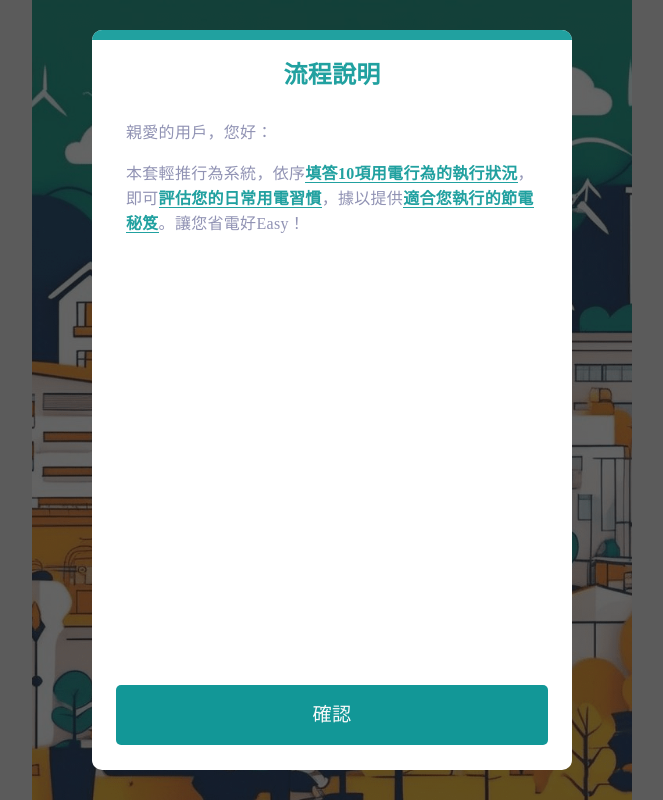
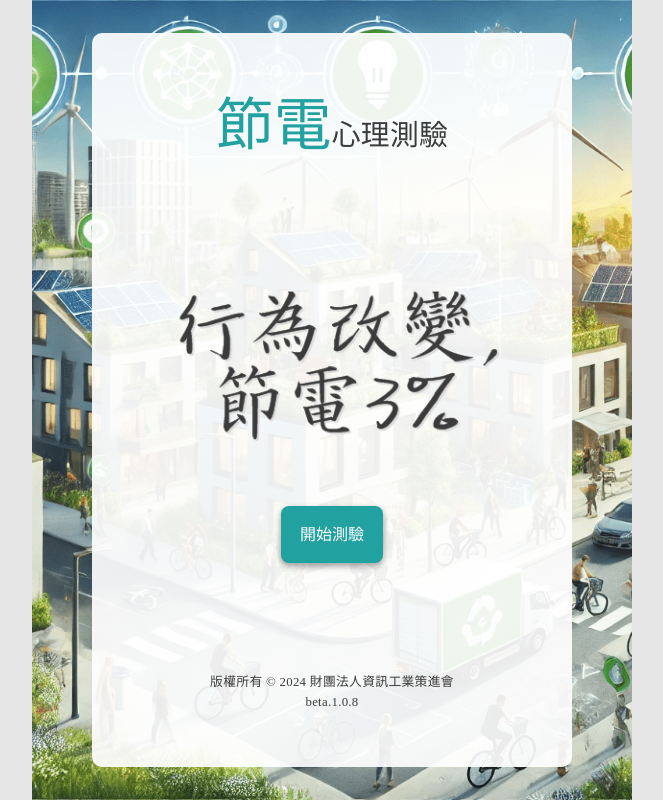
Before and after one commit to zhuang8026/iii-power-saving-tools, a React (Create React App) app: page / in a window 1280 px wide. Shown: the whole page, without its empty margins (308-971 px from the left). Built offline with nearby package versions, Linux system fonts and the light colour scheme.

Commit message:
能源局 問卷

```diff
--- a/src/components/DesignSystem/FullWindow/index.js
+++ b/src/components/DesignSystem/FullWindow/index.js
@@ -1,6 +1,9 @@
 import React, { createContext, useState, useContext } from 'react';
 
-import classes from './styles.module.scss';
+// css
+import classes from './style.module.scss';
+import classNames from 'classnames/bind';
+const cx = classNames.bind(classes);
 
 export const FullWindowAnimateStorage = createContext();
 
@@ -40,7 +43,7 @@ export const FullPopWindow = () => {
     } = animateObjData;
 
     if (animateObj) {
-        return <div className={classes.popAnimateContainer}>{animateObj?.component}</div>;
+        return <div className={cx('popAnimateContainer')}>{animateObj?.component}</div>;
     }
     return null;
 };
--- a/src/components/DesignSystem/MainCard/index.js
+++ b/src/components/DesignSystem/MainCard/index.js
@@ -21,7 +21,7 @@ const MainCard = ({ history, isNext }) => {
                         className={cx('start', 'app__controls__btn', 'app__controls__btn-prime')}
                         onClick={() => isNext()}
                     >
-                        取得秘笈
+                        開始測驗
                     </button>
                 </div>
             </div>
--- a/src/components/DesignSystem/NormalCard/index.js
+++ b/src/components/DesignSystem/NormalCard/index.js
@@ -9,34 +9,10 @@ import classes from './style.module.scss';
 import classNames from 'classnames/bind';
 const cx = classNames.bind(classes);
 
-const otherList = [
-    { value: '臺北市', label: '臺北市' },
-    { value: '桃園市', label: '桃園市' },
-    { value: '臺中市', label: '臺中市' },
-    { value: '臺南市', label: '臺南市' },
-    { value: '高雄市', label: '高雄市' },
-
-    { value: '基隆市', label: '基隆市' },
-    { value: '新竹市', label: '新竹市' },
-    { value: '嘉義市', label: '嘉義市' },
-
-    { value: '宜蘭縣', label: '宜蘭縣' },
-    { value: '新竹縣', label: '新竹縣' },
-    { value: '苗栗縣', label: '苗栗縣' },
-    { value: '彰化縣', label: '彰化縣' },
-    { value: '南投縣', label: '南投縣' },
-    { value: '雲林縣', label: '雲林縣' },
-    { value: '嘉義縣', label: '嘉義縣' },
-    { value: '屏東縣', label: '屏東縣' },
-    { value: '花蓮縣', label: '花蓮縣' },
-    { value: '臺東縣', label: '臺東縣' },
-    { value: '澎湖縣', label: '澎湖縣' }
-];
-
 const NormalCard = ({ history, userData, setUserData, isNext }) => {
     const [prog, setProg] = useState(1);
     const [disabled, setDisabled] = useState(true);
-    const [isOtherRegion, setIsOtherRegion] = useState(false);
+    // const [isOtherRegion, setIsOtherRegion] = useState(false);
     const progBar = useRef();
     // const inputRefs = useRef([]);
 
@@ -48,14 +24,14 @@ const NormalCard = ({ history, userData, setUserData, isNext }) => {
 
     const controler = () => {
         setProg(prog + 1);
-        updateProgress(prog, 4);
+        updateProgress(prog, 2);
         setDisabled(true);
     };
 
     const clickNext = () => {
         setUserData(userData);
         userData[prog - 1].result !== null && controler();
-        prog === 4 && userData[prog - 1].result !== null && isNext();
+        prog === 2 && userData[prog - 1].result !== null && isNext();
     };
 
     const chooseResult = (index, txt) => {
@@ -65,23 +41,12 @@ const NormalCard = ({ history, userData, setUserData, isNext }) => {
 
         switch (index) {
             case 0:
-                let regex_0 = /^\d{11,}$/;
+                let regex_0 = /^[\u4e00-\u9fa5]+$/;
                 bool = !regex_0.test(txt);
                 break;
             case 1:
-                let regex_1 = /^[\u4e00-\u9fa5]+$/;
+                let regex_1 = /^[A-Za-z0-9._%+-]+@[A-Za-z0-9.-]+\.[A-Za-z]{2,}$/;
                 bool = !regex_1.test(txt);
-                break;
-            case 2:
-                // txt 不能為空或 "other", true 為不可下一步
-                bool = txt === '' || txt === 'other';
-                let otherItem = otherList.map(ele => ele.value);
-                txt === 'other' || otherItem.includes(txt) ? setIsOtherRegion(true) : setIsOtherRegion(false);
-
-                console.log(txt === 'other', otherItem.includes(txt), isOtherRegion, txt);
-                break;
-            case 3:
-                bool = txt === '';
                 break;
             default:
                 break;
@@ -143,7 +108,7 @@ const NormalCard = ({ history, userData, setUserData, isNext }) => {
                                                     }
                                                     options={val.list}
                                                 />
-                                                {isOtherRegion && (
+                                                {/* {isOtherRegion && (
                                                     <>
                                                         <h2 className={cx('msg')}>請選擇其他地區</h2>
                                                         <Select
@@ -162,12 +127,12 @@ const NormalCard = ({ history, userData, setUserData, isNext }) => {
                                                             options={otherList}
                                                         />
                                                     </>
-                                                )}
+                                                )} */}
                                             </div>
                                         )}
                                     </div>
 
-                                    {val.img && <img src={val.img} alt="" />}
+                                    {/* {val.img && <img src={val.img} alt="" />} */}
                                 </>
                             ) : (
                                 ''
@@ -178,7 +143,7 @@ const NormalCard = ({ history, userData, setUserData, isNext }) => {
             </div>
             <div className={cx('app__controls')}>
                 <div className={cx('btn-box', { disabled: disabled })}>
-                    <div className={cx('step_num')}>{prog}/4</div>
+                    <div className={cx('step_num')}>{prog}/2</div>
                     <button
                         className={cx('app__controls__btn', 'app__controls__btn-prime', 'next')}
                         onClick={() => clickNext()}
--- a/src/components/pages/Tool/index.js
+++ b/src/components/pages/Tool/index.js
@@ -31,61 +31,21 @@ const Tool = ({ history }) => {
     const [step, setStep] = useState(0);
     const [userData, setUserData] = useState([
         {
-            type: 'number',
-            name: '請輸入電費單據上電號，共11位數字',
-            placeholder: '例：00123456789',
-            inputMode: 'numeric',
-            img: ELECPIC,
+            type: 'text', // text, number
+            name: '請輸入姓名',
+            placeholder: '例：王小明',
+            inputMode: 'search',
+            img: ELECNAME, // ELECPIC
             result: null
         },
         {
             type: 'text',
-            name: '請輸入電費單據上用電戶名',
-            placeholder: '例：王小明',
+            name: '請輸入電子郵箱',
+            placeholder: '例：xiaoming@example.com',
             inputMode: 'search',
             img: ELECNAME,
             result: null
-        },
-        {
-            type: 'select',
-            name: '請選擇行政區',
-            placeholder: '請選擇行政區',
-            inputMode: '',
-            list: [
-                { value: '板橋區', label: '板橋區' },
-                { value: '中和區', label: '中和區' },
-                { value: '新莊區', label: '新莊區' },
-                { value: '土城區', label: '土城區' },
-                { value: '汐止區', label: '汐止區' },
-                { value: '鶯歌區', label: '鶯歌區' },
-                { value: '淡水區', label: '淡水區' },
-                { value: '五股區', label: '五股區' },
-                { value: '林口區', label: '林口區' },
-                { value: '深坑區', label: '深坑區' },
-                { value: '坪林區', label: '坪林區' },
-                { value: '石門區', label: '石門區' },
-                { value: '萬里區', label: '萬里區' },
-                { value: '雙溪區', label: '雙溪區' },
-                { value: '烏來區', label: '烏來區' },
-                { value: '三重區', label: '三重區' },
-                { value: '永和區', label: '永和區' },
-                { value: '新店區', label: '新店區' },
-                { value: '蘆洲區', label: '蘆洲區' },
-                { value: '樹林區', label: '樹林區' },
-                { value: '三峽區', label: '三峽區' },
-                { value: '瑞芳區', label: '瑞芳區' },
-                { value: '泰山區', label: '泰山區' },
-                { value: '八里區', label: '八里區' },
-                { value: '石碇區', label: '石碇區' },
-                { value: '三芝區', label: '三芝區' },
-                { value: '金山區', label: '金山區' },
-                { value: '平溪區', label: '平溪區' },
-                { value: '貢寮區', label: '貢寮區' },
-                { value: 'other', label: '其他' },
-            ],
-            result: null
-        },
-        { type: 'text', name: '請輸入社區', placeholder: '例：XXX社區', inputMode: 'search', result: null }
+        }
     ]);
     const [QA, setQA] = useState([]);
     const [result, setResult] = useState([
@@ -161,7 +121,11 @@ const Tool = ({ history }) => {
     // 送出選擇題
     const sendSelectData = async () => {
         let payload = {
-            userData,
+            data_from: '能源署',
+            userData: {
+                name: userData[0]['result'], // 姓名
+                user_id: userData[1]['result'] // 帳號
+            },
             survey: {
                 survey_vol: vol,
                 question: QA
@@ -215,7 +179,7 @@ const Tool = ({ history }) => {
 
     useEffect(() => {
         asyncAllAPI();
-        openLoading();
+        // openLoading();
     }, []);
 
     return (
@@ -225,7 +189,7 @@ const Tool = ({ history }) => {
                 <div id="start" className={cx('card')} ref={screenshotRef}>
                     <div className={cx('inner')}>
                         <h1 className={cx('s_logo')}>
-                            節電<span>秘笈</span>
+                            節電<span>心理測驗</span>
                         </h1>
                         {step === 0 && <MainCard isNext={isNext} />}
                         {step === 1 && <NormalCard isNext={isNext} userData={userData} setUserData={setUserData} />}
--- a/src/components/pages/Tool/style.module.scss
+++ b/src/components/pages/Tool/style.module.scss
@@ -25,7 +25,7 @@
         align-items: center;
         background-color: $--txt-white;
         // box-shadow: $--box-shadow;
-        background: url('~assets/images/bg.png') center center no-repeat;
+        background: url('~assets/images/bg3.png') center center no-repeat;
         background-size: cover;
         @media screen and (max-width: 510px) {
             width: 100%;
```
Also changed, not shown: src/assets/images/bg3.png (added), src/components/DesignSystem/FullWindow/style.module.scss (renamed from src/components/DesignSystem/FullWindow/styles.module.scss).
